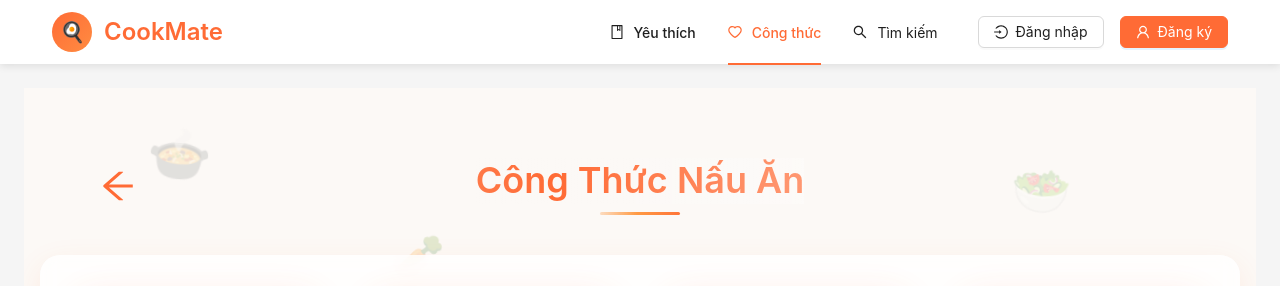
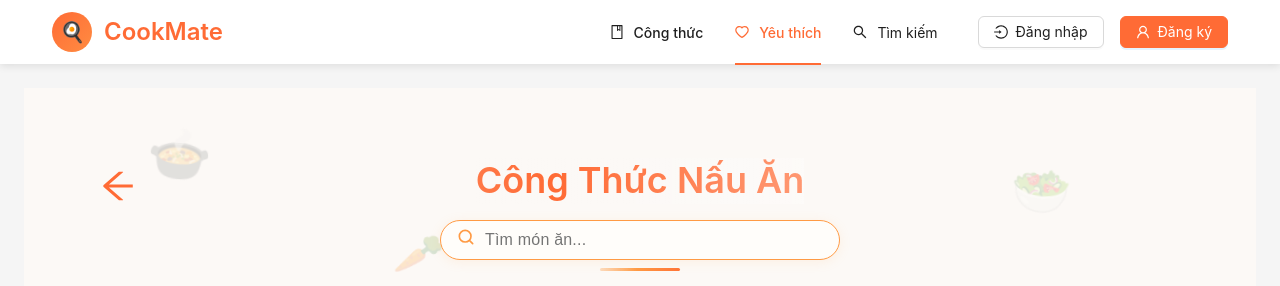
Before and after one commit to HuyPhan1232203/CookMate_FE, a React (Vite) app: page /recipes in a window 1280 px wide. Shown: the top 286 px of the page. Built offline with nearby package versions, Linux system fonts and the light colour scheme; grey boxes are pictures that could not be loaded.

Commit message:
Add search RecipeList

```diff
--- a/src/components/Header.jsx
+++ b/src/components/Header.jsx
@@ -30,14 +30,14 @@ const Header = () => {
     {
       key: "1",
       icon: <BookOutlined />,
-      label: (
-        <Link to="/favorites">{APP_CONTENT.HEADER.MENU_ITEMS.FAVORITES}</Link>
-      ),
+      label: <Link to="/recipes">{APP_CONTENT.HEADER.MENU_ITEMS.RECIPES}</Link>,
     },
     {
       key: "2",
       icon: <HeartOutlined />,
-      label: <Link to="/recipes">{APP_CONTENT.HEADER.MENU_ITEMS.RECIPES}</Link>,
+      label: (
+        <Link to="/favorites">{APP_CONTENT.HEADER.MENU_ITEMS.FAVORITES}</Link>
+      ),
     },
     {
       key: "3",
--- a/src/components/Recipe/RecipeList.jsx
+++ b/src/components/Recipe/RecipeList.jsx
@@ -4,15 +4,40 @@ import { useEffect, useRef, useState } from "react";
 import FloatingEmojis from "./FloatingEmojis";
 import RecipeListHeader from "./RecipeListHeader";
 import RecipeRow from "./RecipeRow";
+import { Skeleton } from "antd";
+
+// Hàm loại bỏ dấu tiếng Việt
+function removeVietnameseTones(str) {
+  return str
+    .normalize("NFD")
+    .replace(/\p{Diacritic}/gu, "")
+    .replace(/đ/g, "d")
+    .replace(/Đ/g, "D");
+}
 
 const RecipeList = () => {
   // Responsive: số card mỗi hàng theo breakpoint lớn nhất (lg=6 => 4 card/hàng)
   const cardsPerRow = 4;
   const rowRefs = useRef([]);
   const [visibleCount, setVisibleCount] = useState(4);
+  const [loading, setLoading] = useState(true);
+  const [searchValue, setSearchValue] = useState("");
+
+  useEffect(() => {
+    setLoading(true);
+    const timer = setTimeout(() => setLoading(false), 800);
+    return () => clearTimeout(timer);
+  }, []);
+
+  // Lọc recipes theo searchValue (không phân biệt hoa thường và dấu)
+  const filteredRecipes = recipes.filter((r) =>
+    removeVietnameseTones(r.title.toLowerCase()).includes(
+      removeVietnameseTones(searchValue.toLowerCase())
+    )
+  );
 
   // Chia recipes thành từng hàng, chỉ lấy visibleCount món đầu
-  const visibleRecipes = recipes.slice(0, visibleCount);
+  const visibleRecipes = filteredRecipes.slice(0, visibleCount);
   const rows = [];
   for (let i = 0; i < visibleRecipes.length; i += cardsPerRow) {
     rows.push(visibleRecipes.slice(i, i + cardsPerRow));
@@ -27,7 +52,7 @@ const RecipeList = () => {
         }, idx * 250);
       }
     });
-  }, [rows.length]);
+  }, [rows.length, loading]);
 
   return (
     <div
@@ -66,6 +91,8 @@ const RecipeList = () => {
       <RecipeListHeader
         title="Công Thức Nấu Ăn"
         onBack={() => window.history.back()}
+        searchValue={searchValue}
+        onSearch={setSearchValue}
       />
       {/* Container cho danh sách công thức */}
       <div
@@ -81,7 +108,40 @@ const RecipeList = () => {
           zIndex: 3,
         }}
       >
-        {rows.map((row, rowIdx) => (
+        {loading ? (
+          <div
+            style={{
+              display: "grid",
+              gridTemplateColumns: "repeat(4, 1fr)",
+              gap: 24,
+              marginBottom: 24,
+            }}
+          >
+            {[...Array(4)].map((_, i) => (
+              <div
+                key={i}
+                style={{
+                  borderRadius: 16,
+                  overflow: "hidden",
+                  background: "#fff",
+                  boxShadow: "0 2px 8px #0001",
+                  display: "flex",
+                  flexDirection: "column",
+                }}
+              >
+                <Skeleton.Image style={{ width: "100%", height: 140 }} active />
+                <div style={{ padding: 16 }}>
+                  <Skeleton
+                    active
+                    title={false}
+                    paragraph={{ rows: 2, width: ["80%", "60%"] }}
+                  />
+                </div>
+              </div>
+            ))}
+          </div>
+        ) : (
+          rows.map((row, rowIdx) => (
             <RecipeRow
               key={rowIdx}
               row={row}
@@ -89,7 +149,8 @@ const RecipeList = () => {
               rowRef={(el) => (rowRefs.current[rowIdx] = el)}
               isLastRow={rowIdx === rows.length - 1}
             />
-        ))}
+          ))
+        )}
       </div>
       <style>{`
         .recipe-row-animate {
@@ -116,11 +177,11 @@ const RecipeList = () => {
           zIndex: -1,
         }}
       />
-      {visibleCount < recipes.length && (
+      {visibleCount < filteredRecipes.length && !loading && (
         <div style={{ textAlign: "center", marginTop: 32 }}>
           <AppButton
             onClick={() =>
-              setVisibleCount((c) => Math.min(c + 4, recipes.length))
+              setVisibleCount((c) => Math.min(c + 4, filteredRecipes.length))
             }
             bg="#ff6b35"
             color="#fff"
--- a/src/components/Recipe/RecipeListHeader.jsx
+++ b/src/components/Recipe/RecipeListHeader.jsx
@@ -5,7 +5,7 @@ import React from "react";
 
 const { Title } = Typography;
 
-const RecipeListHeader = ({ title, onBack }) => {
+const RecipeListHeader = ({ title, onBack, searchValue, onSearch }) => {
   const isMobile = typeof window !== "undefined" && window.innerWidth < 580;
   return (
     <div
@@ -32,6 +32,66 @@ const RecipeListHeader = ({ title, onBack }) => {
           {title}
         </Title>
       </ShimmerTitle>
+      {/* Search input */}
+      <div
+        style={{
+          display: "flex",
+          justifyContent: "center",
+          alignItems: "center",
+          margin: "16px auto 0 auto",
+          maxWidth: isMobile ? "95%" : 400,
+          width: "100%",
+          position: "relative",
+        }}
+      >
+        <span
+          style={{
+            position: "absolute",
+            left: 16,
+            top: "50%",
+            transform: "translateY(-50%)",
+            color: "#ff9a44",
+            fontSize: 20,
+            pointerEvents: "none",
+          }}
+        >
+          <svg width="20" height="20" fill="none" viewBox="0 0 24 24">
+            <circle cx="11" cy="11" r="7" stroke="#ff9a44" strokeWidth="2" />
+            <path
+              d="M20 20L16.65 16.65"
+              stroke="#ff9a44"
+              strokeWidth="2"
+              strokeLinecap="round"
+            />
+          </svg>
+        </span>
+        <input
+          type="text"
+          placeholder="Tìm món ăn..."
+          value={searchValue}
+          onChange={(e) => onSearch && onSearch(e.target.value)}
+          style={{
+            padding: "10px 16px 10px 44px",
+            borderRadius: 24,
+            border: "1.5px solid #ff9a44",
+            fontSize: 16,
+            width: "100%",
+            outline: "none",
+            boxShadow: "0 2px 12px #ffb36622",
+            background: "#fffdfa",
+            color: "#ff6b35",
+            transition: "border 0.2s, box-shadow 0.2s",
+            fontWeight: 500,
+            letterSpacing: 0.2,
+            "::placeholder": {
+              color: "#ffb366",
+              opacity: 1,
+            },
+          }}
+          onFocus={(e) => (e.target.style.border = "2px solid #ff6b35")}
+          onBlur={(e) => (e.target.style.border = "1.5px solid #ff9a44")}
+        />
+      </div>
       <div
         style={{
           margin: "8px auto",
```
Also changed, not shown: src/context/ThemeContext.jsx (deleted, +0 -34 lines), src/styles/Loading.css (added, +26 -0 lines). Lines whose indentation alone changed are shown as unchanged.
